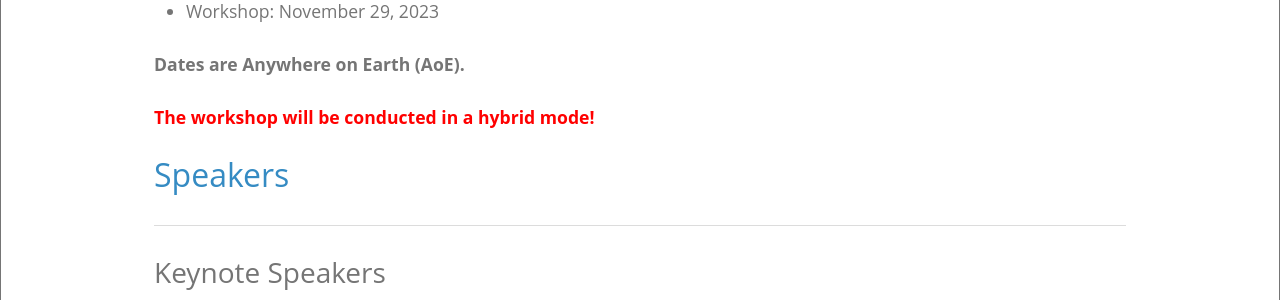
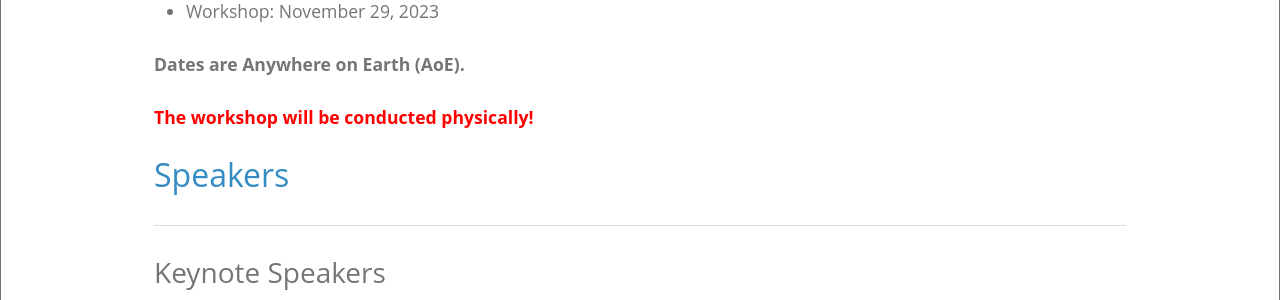
Before and after one commit to thedude81/dtworkshop, a Jekyll site: the page built from index.html, in a window 1280 px wide and 900 px high, scrolled down 2445 px. Shown: the part 155-455 px from the top of the window. Built offline with Jekyll 4.4.1, drawn with Linux system fonts in a browser that asks for light colours.

Commit message:
Update index.html

```diff
--- a/index.html
+++ b/index.html
@@ -85,7 +85,7 @@ has_children: true
       <br>
       <br>
       <font color="red">
-        <b>The workshop will be conducted in a hybrid mode!</b>
+        <b>The workshop will be conducted physically!</b>
       </font>
       <br>
       <br>
```
